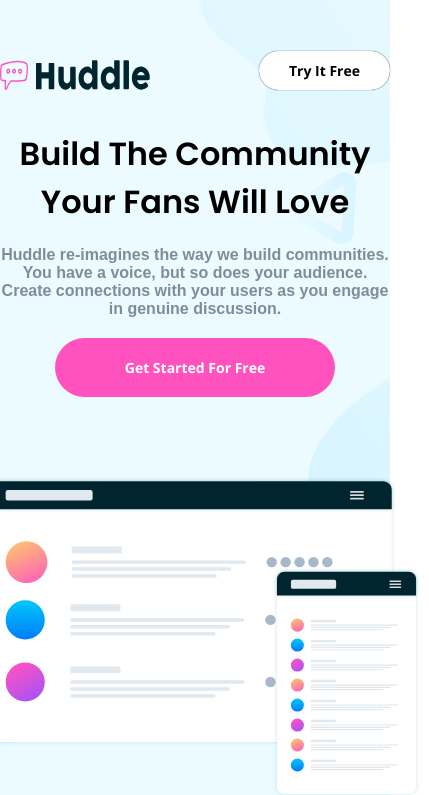
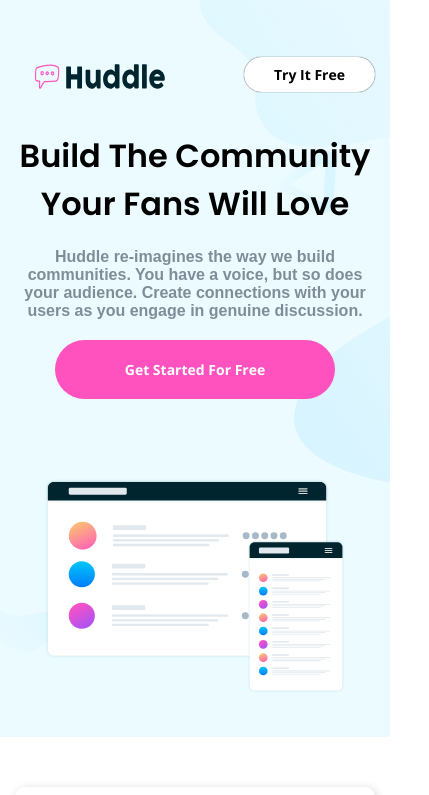
Before and after one commit to BhArgAvNaiD/Huddle-page, a plain HTML site: page index.html in a window 390 px wide. Shown: the top 795 px of the page, 429 px wide, since content can reach past the window. Drawn offline with nearby package versions, Linux system fonts and the light colour scheme.

Commit message:
updated 360px responsive

```diff
--- a/index.html
+++ b/index.html
@@ -16,7 +16,7 @@
   <header>
     <div class="container">
       <div class="flex-nav margin-bottom">
-        <img src="./images/logo.svg" alt="Logo" class="logo">
+        <img src="./images/logo.svg" alt="Logo" class="logo lm">
         <button class="btn btn-small">Try It Free</button>
       </div>
     </div>
@@ -75,18 +75,18 @@
           <h3>Ready To Build Your Community</h3>
           <button class="btn-pink">Get Started For Free</button>
         </div>
-        <div class="flex block">
+        <div class="flex block lm">
           <div class="border-box block">
             <img src="./images/footerlogo.svg" alt="Logo" class="footer-logoo"><br>
-            <div class="flex align-start gap-1 block tm lm">
+            <div class="flex align-start gap-1 block tm">
             <img src="./images/icon-location.svg" alt="Location-icon">
             <p style="margin-top:0; color:var(--Very-Pale-Cyan)">Lorem ipsum dolor sit amet, consectetur<br> adipiscing elit, sed do eiusmod tempor <br>incididunt ut labore et dolore magna aliqua</p>
             </div>
-            <div class="flex justify-start gap-1 block tm lm">
+            <div class="flex justify-start gap-1 block tm">
             <img src="./images/icon-phone.svg" alt="phone-icon">
             <p style="color:var(--Very-Pale-Cyan)">+1-543-123-4567</p>
             </div>
-            <div class="flex justify-start gap-1 tm lm block">
+            <div class="flex justify-start gap-1 tm block">
             <img src="./images/icon-email.svg" alt="email-icon">
             <p style="color:var(--Very-Pale-Cyan)">example@huddle.com</p>
             </div>
--- a/responsive.css
+++ b/responsive.css
@@ -5,18 +5,18 @@
     .container{
         margin:0 auto;
         max-width:100%;
-        width:400px;
+        width:360px;
         /* overflow:hidden; */
     }
     .align-center{
         text-align:center;
     }
     .logo{
-        width:150px;
-        height:30px;
+        width:130px;
+        height:25px;
     }
     .mockups{
-        width:450px;
+        width:300px;
     }
     .box{
         height:70vh;
@@ -37,16 +37,16 @@
     .tm{
         margin-top:20px;
     }
-    /* .lm{
+    .lm{
         margin-left:20px;
-    } */
+    }
     .btn-small{
-        padding:10px 30px;
-        margin-top:10px;
+        padding:8px 30px;
+        margin-top:17px;
     }
     .card{
         margin:-70% 5%;
-        width:450px;
+        width:320px;
     }
     .footer{
         margin-top:120px;
```
